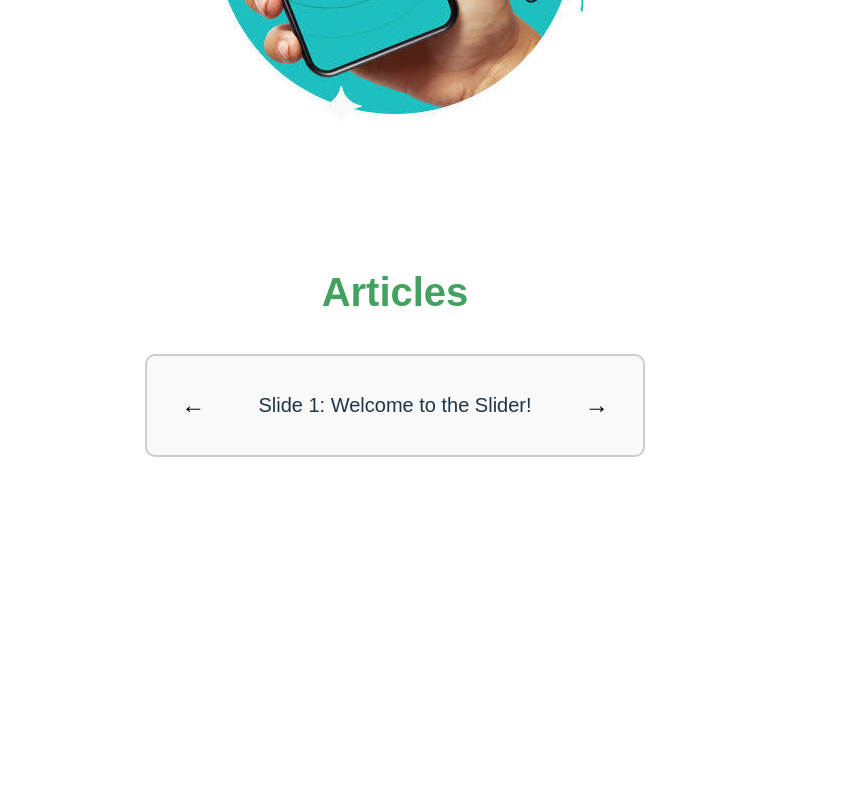
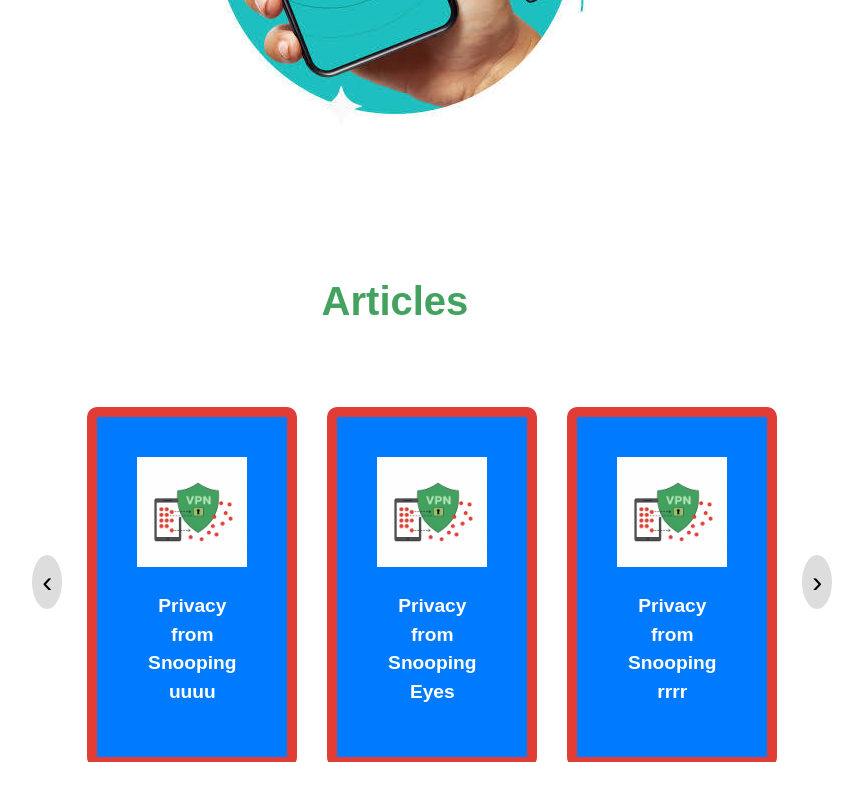
Before and after one commit to Deividas-Strole/vpnHead-main, a React (Vite) app in the folder vpnHead/: page / in a window 1280 px wide. Shown: the part 3324-4124 px from the top of the page, without its empty margins (245-1108 px from the left). Before the commit the page ends 3865 px from the top, so only its background shows below. Built offline with nearby package versions, Linux system fonts and the light colour scheme.

Commit message:
worked on article sliders

```diff
--- /dev/null
+++ b/vpnHead/src/components/ArticalSliderBox.jsx
@@ -0,0 +1,14 @@
+import React from 'react';
+import '../css/VpnRedBox.css'; // Import the CSS file for styling
+import shieldIcon from '../assets/vpnWorld.png';
+
+const RedBox = ({ text }) => {
+  return (
+    <div className="red-box">
+      <img src={shieldIcon} alt="Shield" className="red-box-image" />
+      {text}
+    </div>
+  );
+};
+
+export default RedBox;
--- a/vpnHead/src/components/Slider.jsx
+++ b/vpnHead/src/components/Slider.jsx
@@ -1,52 +1,55 @@
-// Slider.jsx
-import React, { useState } from 'react';
+import React, { useEffect, useState } from "react";
+import "../css/Slider.css";
+import ArticalSliderBox from "./ArticalSliderBox";
 
-const slides = [
-  { id: 1, content: 'Slide 1: Welcome to the Slider!' },
-  { id: 2, content: 'Slide 2: React is awesome!' },
-  { id: 3, content: 'Slide 3: You can customize me!' },
+const texts = [
+  "Privacy from Snooping Eyes",
+  "Privacy from Snooping rrrr",
+  "Privacy from Snooping uuuu",
+  // add more here
 ];
 
+const items = texts.map((text, i) => (
+  <ArticalSliderBox text={text} key={i} />
+));
+
+
 export default function Slider() {
-  const [currentIndex, setCurrentIndex] = useState(0);
+  const [startIndex, setStartIndex] = useState(0);
 
-  const goToPrevious = () => {
-    setCurrentIndex((prevIndex) => (prevIndex === 0 ? slides.length - 1 : prevIndex - 1));
+  const nextSlide = () => {
+    setStartIndex((prev) => (prev + 1) % items.length);
   };
 
-  const goToNext = () => {
-    setCurrentIndex((prevIndex) => (prevIndex === slides.length - 1 ? 0 : prevIndex + 1));
+  const prevSlide = () => {
+    setStartIndex((prev) => (prev - 1 + items.length) % items.length);
   };
 
+  useEffect(() => {
+    const interval = setInterval(nextSlide, 3000);
+    return () => clearInterval(interval);
+  }, []);
+
+  const visibleItems = [];
+  for (let i = 0; i < 3; i++) {
+    visibleItems.push(items[(startIndex + i) % items.length]);
+  }
+
   return (
-    <div style={styles.container}>
-      <button onClick={goToPrevious} style={styles.button}>←</button>
-      <div style={styles.slide}>{slides[currentIndex].content}</div>
-      <button onClick={goToNext} style={styles.button}>→</button>
+    <div className="slider-container">
+      <button className="arrow left" onClick={prevSlide}>
+        &#8249;
+      </button>
+      <div className="slider">
+        {visibleItems.map((item, index) => (
+          <div className="slide" key={index}>
+            {item}
+          </div>
+        ))}
+      </div>
+      <button className="arrow right" onClick={nextSlide}>
+        &#8250;
+      </button>
     </div>
   );
 }
-
-const styles = {
-  container: {
-    display: 'flex',
-    alignItems: 'center',
-    justifyContent: 'center',
-    gap: '10px',
-    padding: '20px',
-    border: '2px solid #ccc',
-    borderRadius: '10px',
-    maxWidth: '500px',
-    margin: '20px auto',
-    fontSize: '20px',
-    backgroundColor: '#f9f9f9',
-  },
-  slide: {
-    minWidth: '300px',
-    textAlign: 'center',
-  },
-  button: {
-    fontSize: '24px',
-    cursor: 'pointer',
-  },
-};
--- /dev/null
+++ b/vpnHead/src/css/ArticalSliderBox.css
@@ -0,0 +1,18 @@
+.red-box {
+  border: 10px solid #43A260;
+  padding: 16px;
+  border-radius: 8px;
+  color: #333;
+  max-width: 400px;
+  margin: 5px;
+  font-family: Arial, sans-serif;
+  font-size: 3rem;
+  font-weight: bold;
+  text-align: center;
+}
+
+.red-box-image {
+  width: 100%;         /* Adjust as needed */
+  height: auto;
+  margin-bottom: 16px; /* Space between image and text */
+}
--- /dev/null
+++ b/vpnHead/src/css/slider.css
@@ -0,0 +1,52 @@
+.slider-container {
+  position: relative;
+  width: 800px;
+  margin: 50px auto;
+  display: flex;
+  align-items: center;
+}
+
+.slider {
+  display: flex;
+  overflow: hidden;
+  width: 100%;
+}
+
+.slide {
+  flex: 0 0 33.333%;
+  padding: 0 10px; /* horizontal padding for spacing */
+  box-sizing: border-box;
+}
+
+.slide > * {
+  background-color: #007bff;
+  color: white;
+  padding: 40px;
+  border-radius: 10px;
+  text-align: center;
+  font-size: 1.2rem;
+  height: 100%;
+  box-sizing: border-box;
+}
+
+.arrow {
+  background-color: #ddd;
+  border: none;
+  font-size: 30px;
+  padding: 10px;
+  cursor: pointer;
+  border-radius: 50%;
+  transition: background 0.3s;
+}
+
+.arrow:hover {
+  background-color: #bbb;
+}
+
+.left {
+  margin-right: 10px;
+}
+
+.right {
+  margin-left: 10px;
+}
```
